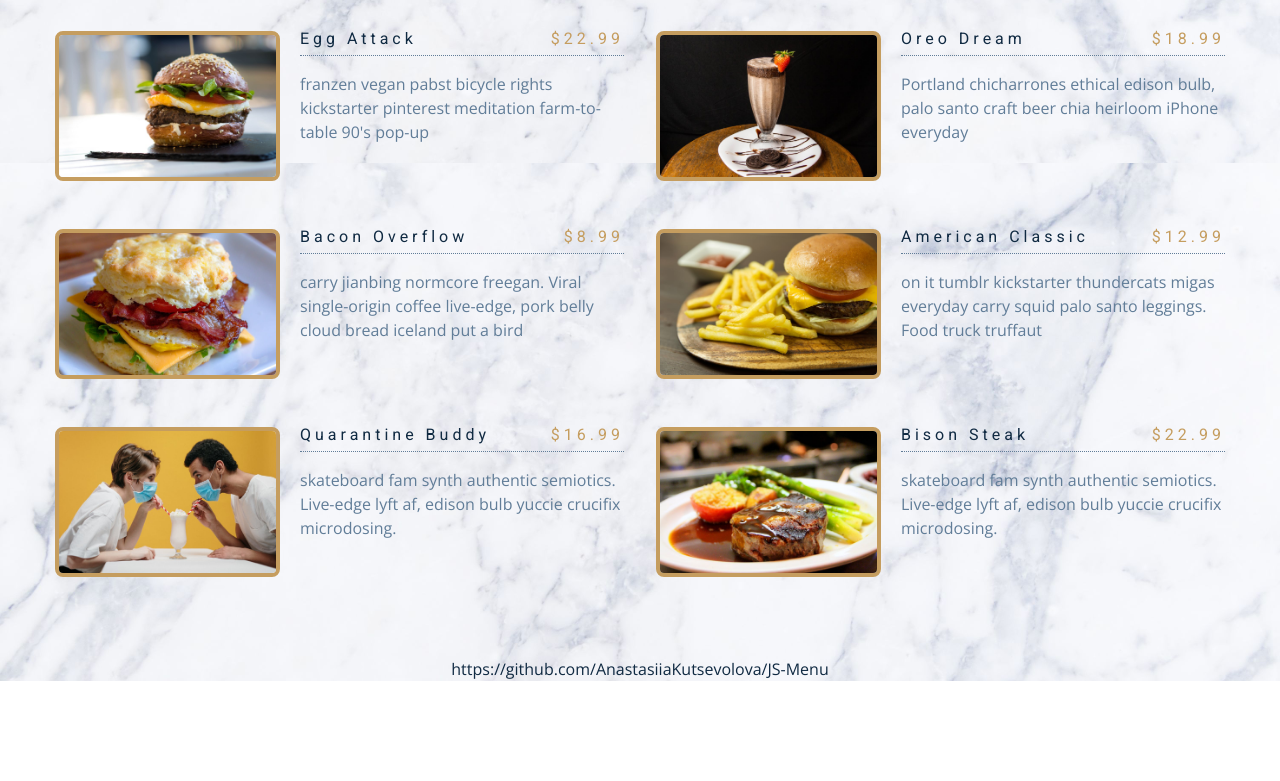
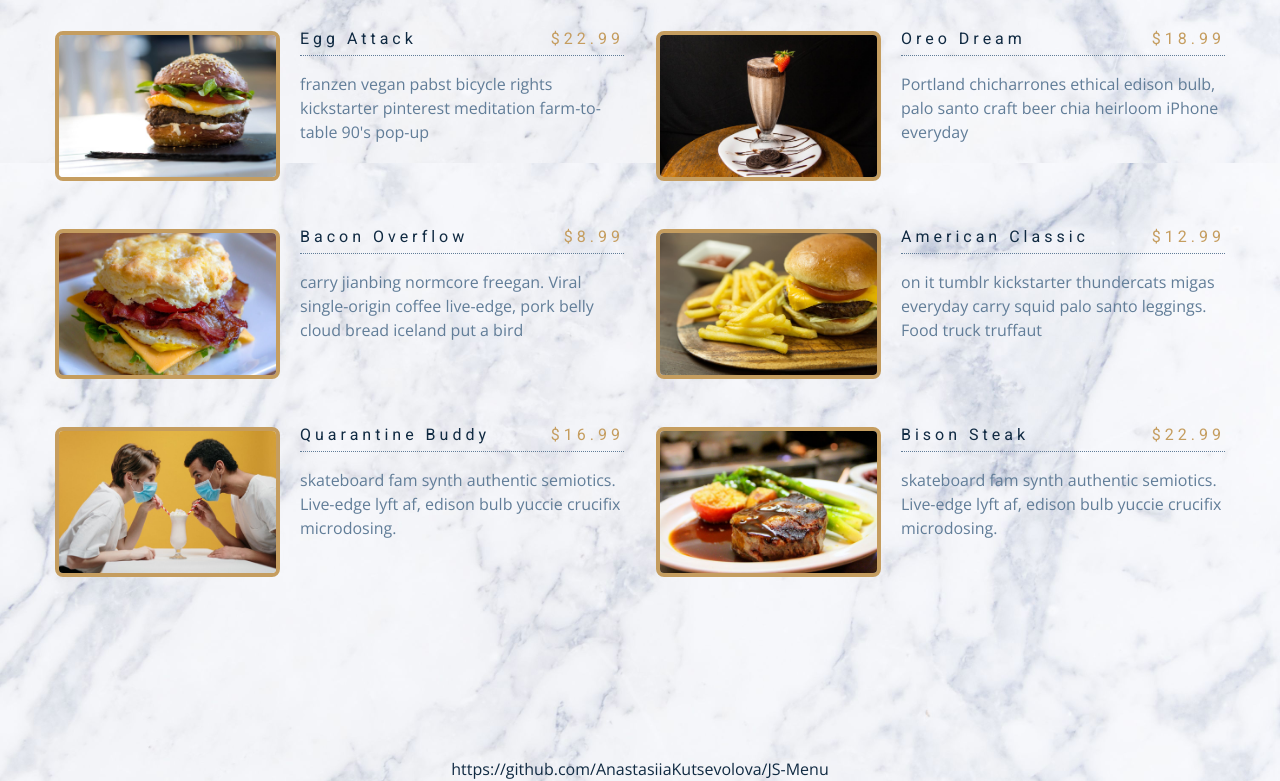
Before and after one commit to AnastasiiaKutsevolova/JS-Menu, a plain HTML site: page index.html in a window 1280 px wide. Shown: the part 637-1418 px from the top of the page. Before the commit the page ends 1318 px from the top, so only its background shows below. Drawn offline with nearby package versions, Linux system fonts and the light colour scheme.

Commit message:
added footer styles

```diff
--- a/styles.css
+++ b/styles.css
@@ -115,6 +115,9 @@ h4 {
 p {
   margin-bottom: 1.25rem;
   color: var(--clr-grey-5);
+}
+footer {
+  padding-top: 100px;
 }
 @media screen and (min-width: 800px) {
   h1 {
```
